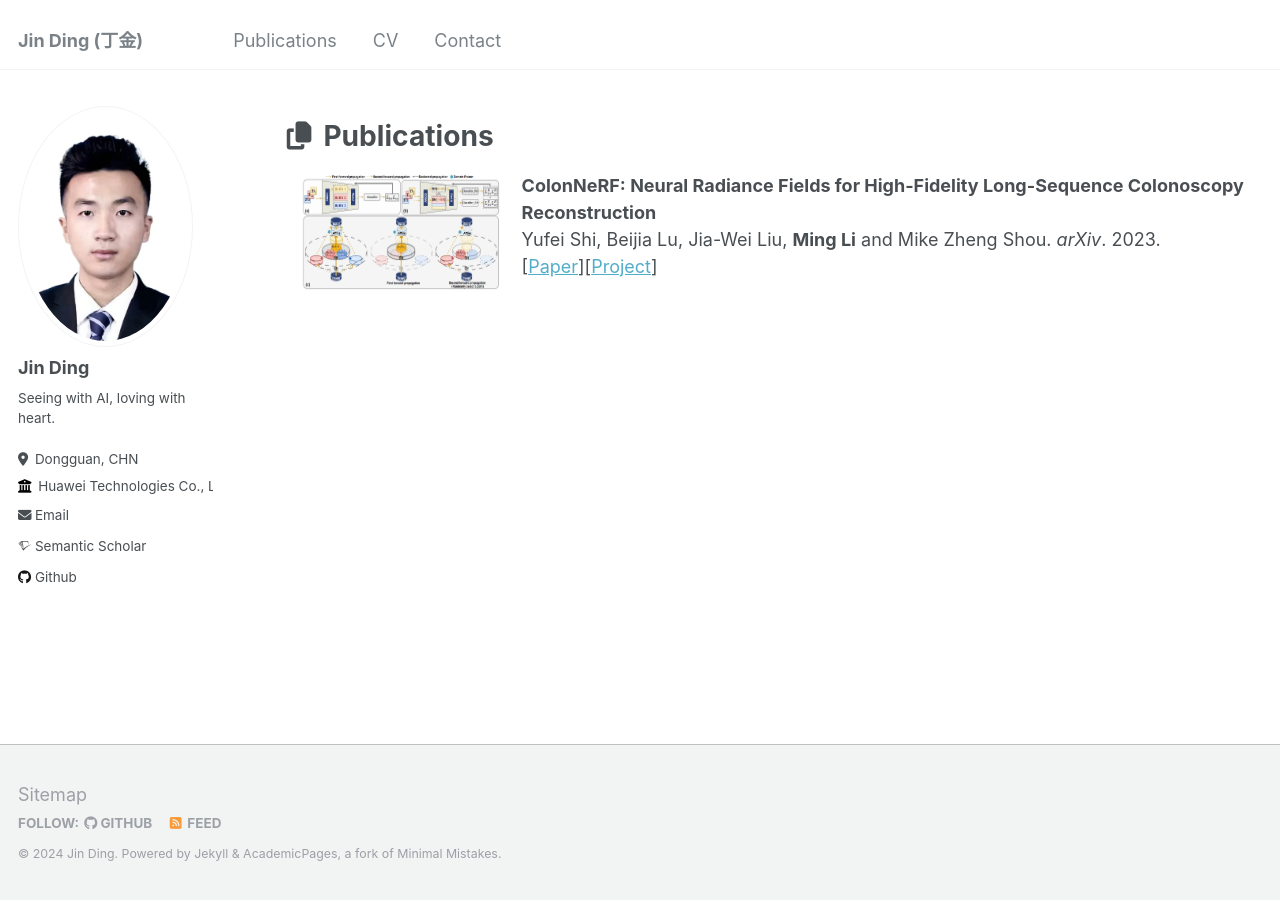
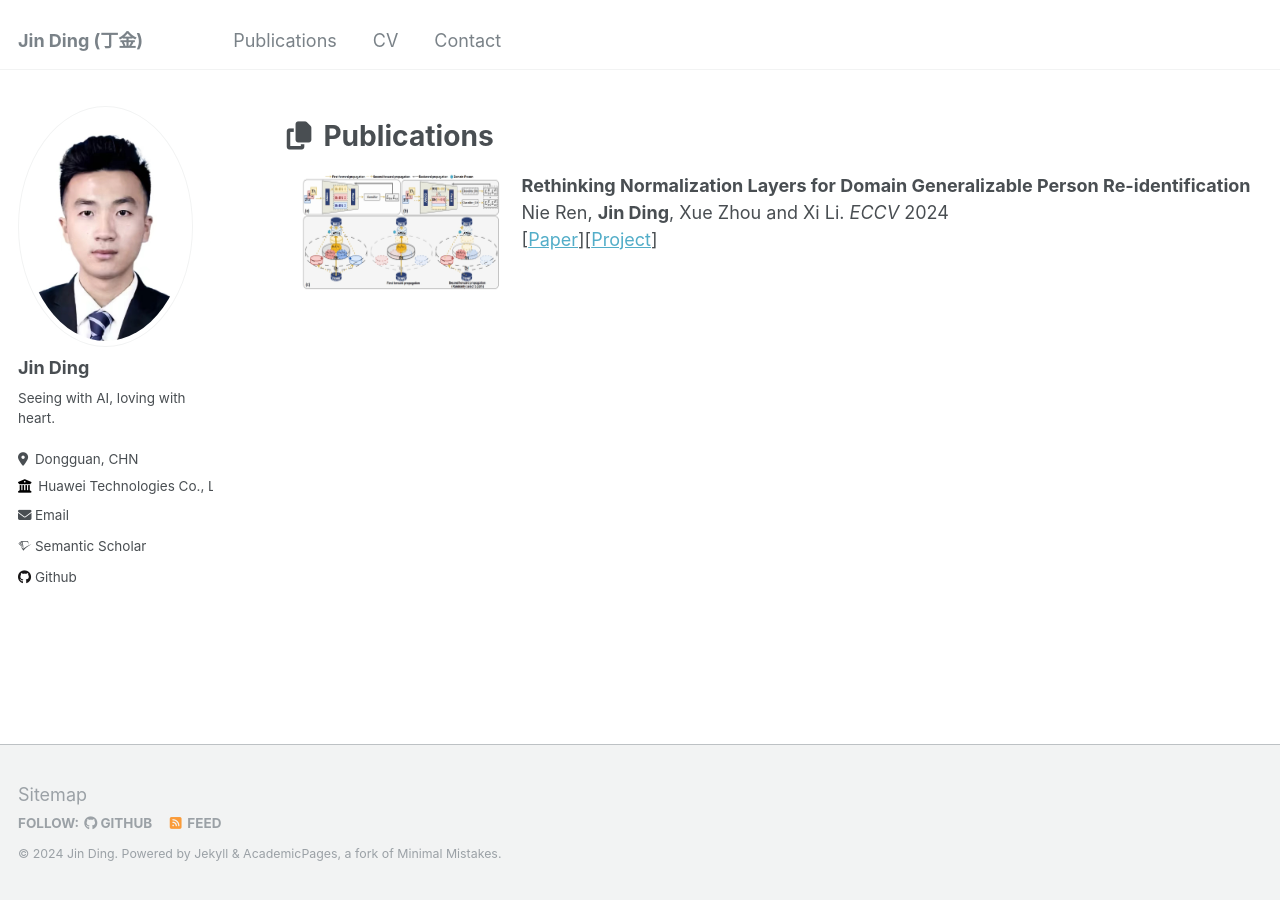
Before and after one commit to DJEddyking/djeddyking.github.io, a Jekyll site: the page built from _pages/publications.md, in a window 1280 px wide. Built offline with Jekyll 4.4.1, drawn with Linux system fonts in a browser that asks for light colours; some web fonts are replaced.

Commit message:
Update publications.md

```diff
--- a/_pages/publications.md
+++ b/_pages/publications.md
@@ -9,7 +9,7 @@ author_profile: true
 
 <p>
 <img src="https://github.com/DJEddyking/djeddyking.github.io/blob/master/images/ECCV.png?raw=true" alt="Figure" style="width: 200px; height: 120px;" hspace="20" align="left"/>
-<b>ColonNeRF: Neural Radiance Fields for High-Fidelity Long-Sequence Colonoscopy Reconstruction</b><br>Yufei Shi, Beijia Lu, Jia-Wei Liu, <b>Ming Li</b> and Mike Zheng Shou. <i>arXiv</i>. 2023.<br>
-[<a href="http://arxiv.org/abs/2312.02015">Paper</a>][<a href="https://showlab.github.io/ColonNeRF/">Project</a>]
+<b>Rethinking Normalization Layers for Domain Generalizable Person Re-identification</b><br>Nie Ren, <b>Jin Ding</b>, Xue Zhou and Xi Li. <i>ECCV</i> 2024<br>
+[<a href="http://xxx">Paper</a>][<a href="https://github.com/3699nr/ReNorm.">Project</a>]
 <br clear="left">
 </p>
```
